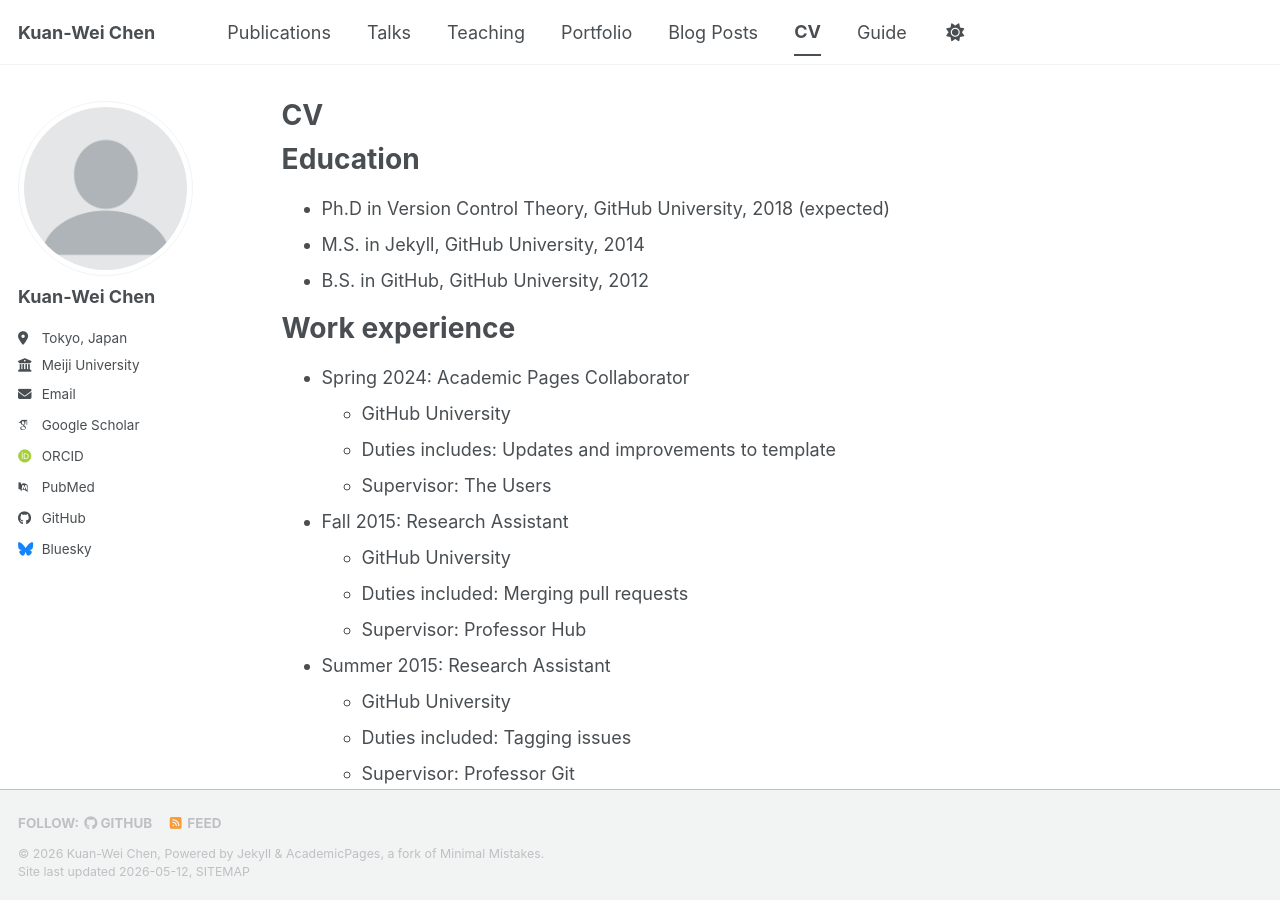
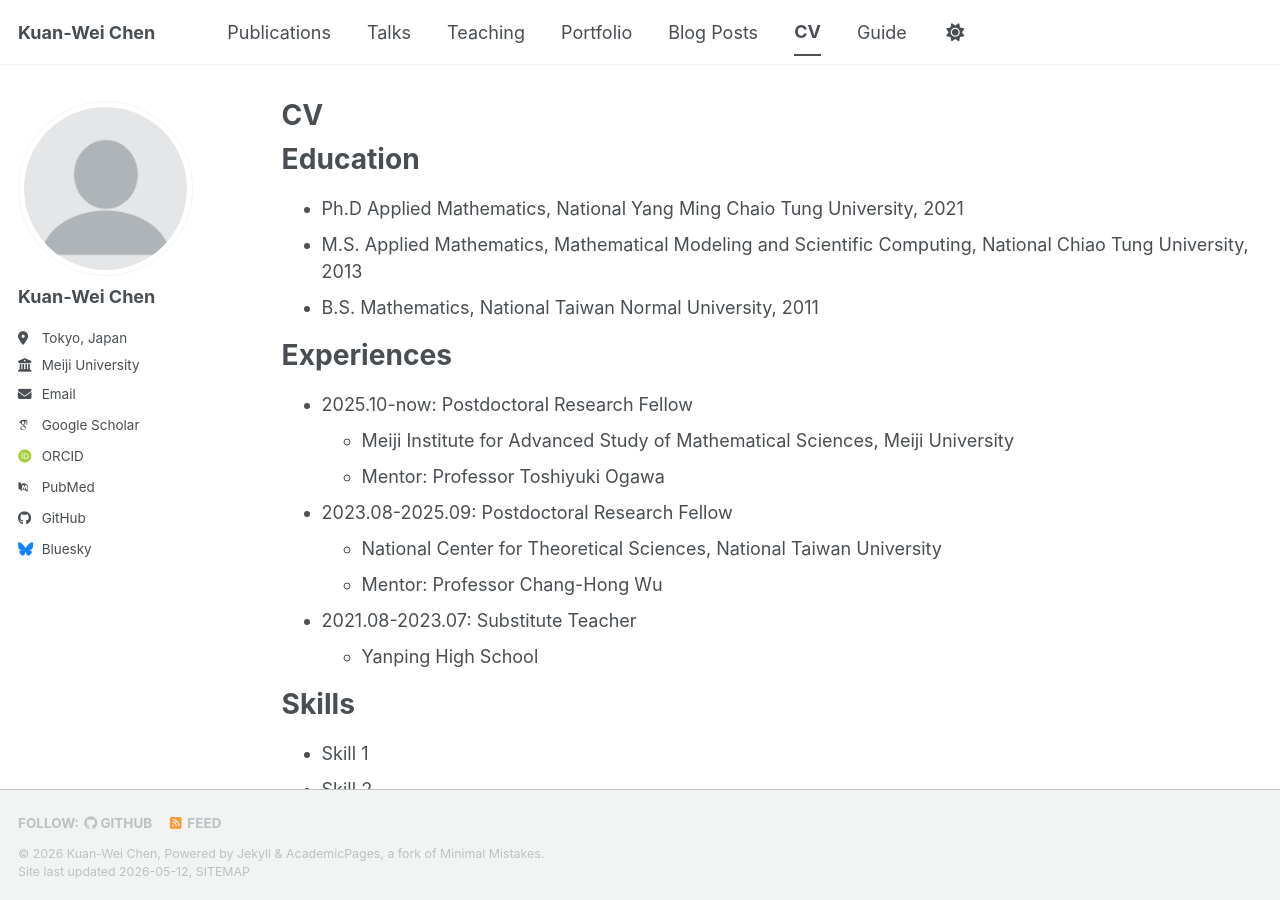
Before and after one commit to kwchen0613/kwchen0613.github.io, a Jekyll site: the page built from _pages/cv.md, in a window 1280 px wide and 900 px high. Built offline with Jekyll 4.4.1, drawn with Linux system fonts in a browser that asks for light colours; some web fonts are replaced; a script bundle is joined from its source files by our own code; library files that are not in the unit come from our copies.

Commit message:
Update cv.md

```diff
--- a/_pages/cv.md
+++ b/_pages/cv.md
@@ -11,26 +11,22 @@
 
 Education
 ======
-* Ph.D in Version Control Theory, GitHub University, 2018 (expected)
-* M.S. in Jekyll, GitHub University, 2014
-* B.S. in GitHub, GitHub University, 2012
+* Ph.D Applied Mathematics, National Yang Ming Chaio Tung University, 2021
+* M.S. Applied Mathematics, Mathematical Modeling and Scientific Computing, National Chiao Tung University, 2013
+* B.S. Mathematics, National Taiwan Normal University, 2011
 
-Work experience
+Experiences
 ======
-* Spring 2024: Academic Pages Collaborator
-  * GitHub University
-  * Duties includes: Updates and improvements to template
-  * Supervisor: The Users
+* 2025.10-now: Postdoctoral Research Fellow
+  * Meiji Institute for Advanced Study of Mathematical Sciences, Meiji University
+  * Mentor: Professor Toshiyuki Ogawa
 
-* Fall 2015: Research Assistant
-  * GitHub University
-  * Duties included: Merging pull requests
-  * Supervisor: Professor Hub
+* 2023.08-2025.09: Postdoctoral Research Fellow
+  * National Center for Theoretical Sciences, National Taiwan University
+  * Mentor: Professor Chang-Hong Wu
 
-* Summer 2015: Research Assistant
-  * GitHub University
-  * Duties included: Tagging issues
-  * Supervisor: Professor Git
+* 2021.08-2023.07: Substitute Teacher
+  * Yanping High School
 
 Skills
 ======
```
